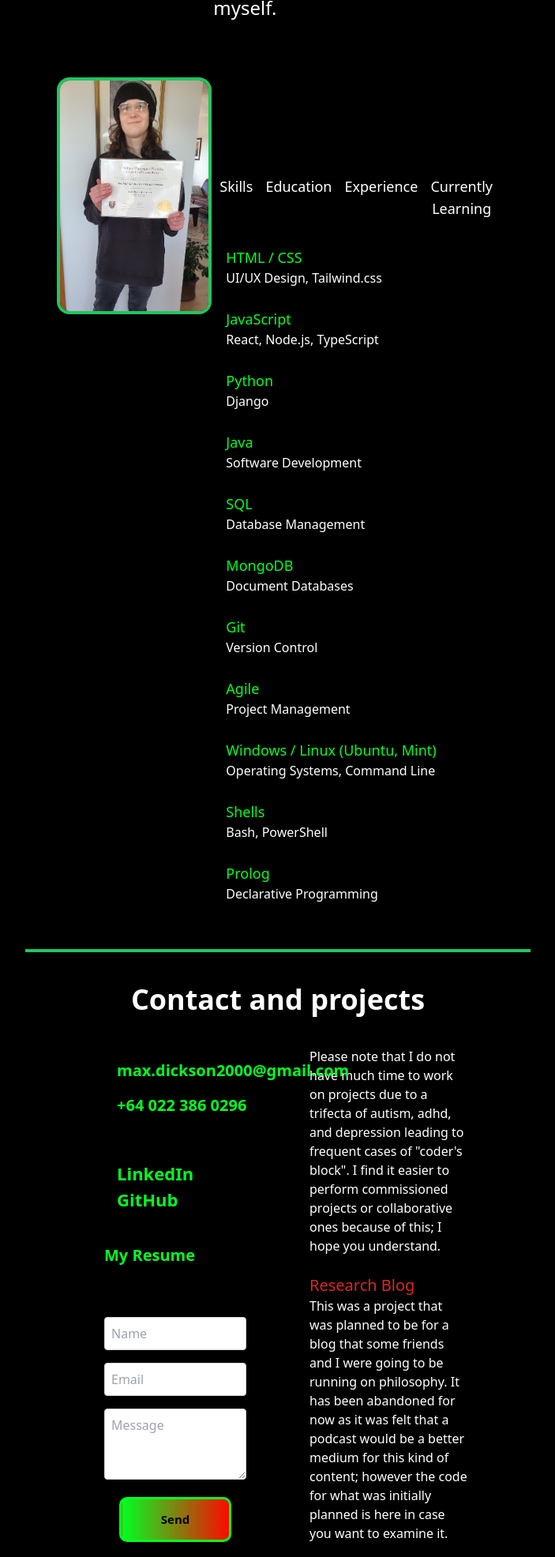
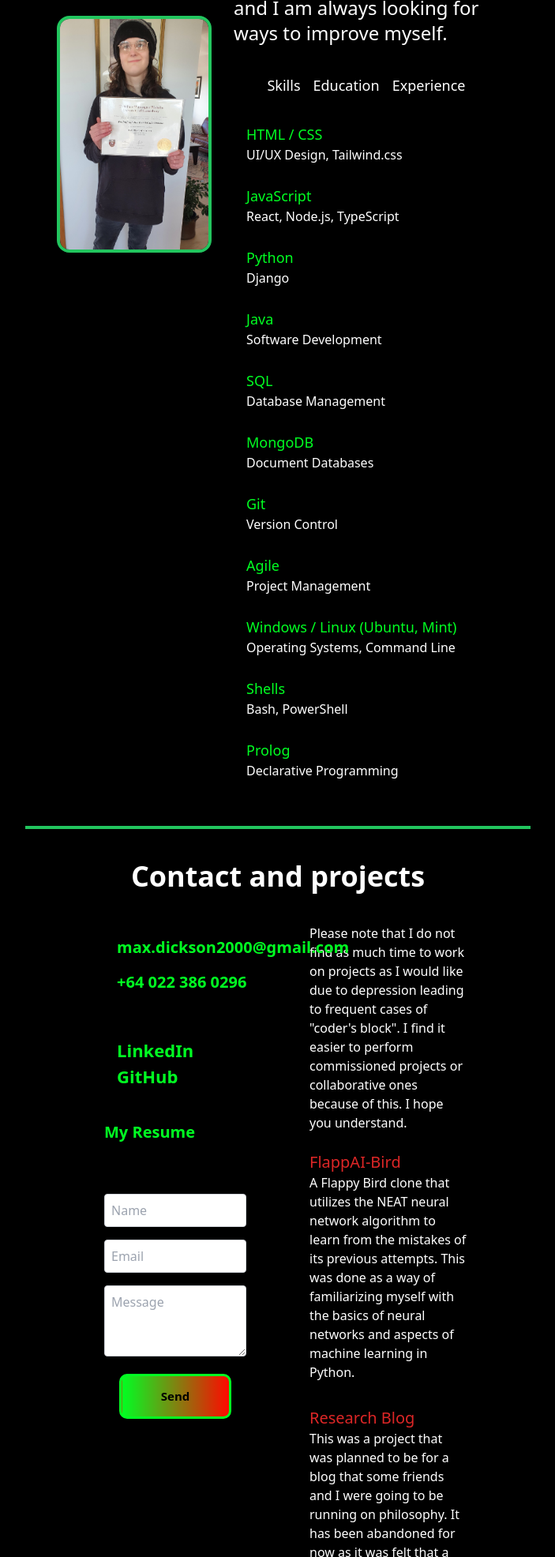
Before and after one commit to mdi48/mdi48.github.io, a plain HTML site: page index.html in a window 1280 px wide. Shown: the part 2055-4027 px from the top of the page at 79% size, without its empty margins (288-991 px from the left). Drawn offline with nearby package versions, Linux system fonts and the light colour scheme.

Commit message:
In process of updating site
I am currently in the process of making modifications to the site, and will be making some more pushes in the days to come so some things may be awkward for a bit

```diff
--- a/index.html
+++ b/index.html
@@ -43,11 +43,11 @@
 
 
     <!--About-->
-    <div class="p-80 color-white border-t-4 border-solid border-green-500" id="about">
+    <div class="color-white border-t-4 border-solid border-green-500 sm:p-80" id="about">
         <div class="p-10 overflow-hidden">
             <div class="flex flex-wrap justify-between items-center">
                 <div class="basis-[35%]">
-                    <img class="w-full border border-4 border-solid border-green-500 rounded-2xl mr-4"src="images/me.jpg" alt="me"> <!-- Need to find a more recent pic of me that I don't hate -->
+                    <img class="w-full border border-4 border-solid border-green-500 rounded-2xl mr-4 sm:justify-center"src="images/me.jpg" alt="me"> <!-- Need to find a more recent pic of me that I don't hate -->
                 </div>
                 <div class="basis-[60%]">
                     <h1 class="text-4xl font-bold text-white text-center pb-5">About Me</h1>
@@ -59,11 +59,10 @@
                         cinema, philosophy, and gaming. I believe that a healthy mindset is key to success in the
                         increasingly fast-paced paced tech world, and I am always looking for ways to improve myself.
                     </p>
-                    <div class="flex mx-30 mb-0 mt-40">
+                    <div class="flex align-center justify-center">
                         <p class="tab-links active-link hover:text-red-500" onclick="tabOpen('skills')">Skills</p>
                         <p class="tab-links hover:text-red-500" onclick="tabOpen('education')">Education</p>
                         <p class="tab-links hover:text-red-500" onclick="tabOpen('experience')">Experience</p>
-                        <p class="tab-links hover:text-red-500" onclick="tabOpen('currently learning')">Currently Learning</p>
                     </div>
                     <div class="tab-contents active-tab" id="skills">
                         <ul>
@@ -94,12 +93,6 @@
                                 basic understanding of programming before starting their first year of university.</li>
                             <li class="inside-tab"><span>Volunteer</span><br>I spent 2019 to 2020 doing volunteer work at Creative Junk, an arts and crafts store.
                                 This role had me cleaning, unloading and packing supplies, and aiding customers at Creative Junk until COVID-19 hit.</li>
-                        </ul>
-                    </div>
-                    <div class="tab-contents" id="currently learning">
-                        <ul>
-                            <li class="inside-tab"><span>Cloud Computing</span><br>AWS</li>
-                            <li class="inside-tab"><span>Elixir</span><br>Functional Programming</li>
                         </ul>
                     </div>
                 </div>
@@ -147,9 +140,12 @@
 
                 <!-- some projects on rhs -->
                 <div class="w-1/2 px-10">
-                    <p>Please note that I do not have much time to work on projects due to a trifecta of autism, adhd, and depression leading to frequent cases of "coder's block". I find it easier
-                    to perform commissioned projects or collaborative ones because of this; I hope you understand.</p>
+                    <p>Please note that I do not find as much time to work on projects as I would like due to depression leading to frequent cases of "coder's block". I find it easier
+                    to perform commissioned projects or collaborative ones because of this. I hope you understand.</p>
                     <ul class="space-y-4 mt-4 list-none">
+                        <li class="inside-tab"><span><a href="https://github.com/mdi48/FlappAI-Bird" target="_blank" class="text-xl text-red-600 hover:underline">FlappAI-Bird</a></a></span><br>
+                            A Flappy Bird clone that utilizes the NEAT neural network algorithm to learn from the mistakes of its previous attempts. This was done as a way of familiarizing myself
+                            with the basics of neural networks and aspects of machine learning in Python.</li>
                         <li class="inside-tab"><span><a href="https://github.com/mdi48/research-blog" target="_blank" class="text-xl text-red-600 hover:underline">Research Blog</a></span><br>
                             This was a project that was planned to be for a blog that some friends and I were going to be running on philosophy. It has been abandoned for now as it was felt that
                             a podcast would be a better medium for this kind of content; however the code for what was initially planned is here in case you want to examine it.</li>
```
